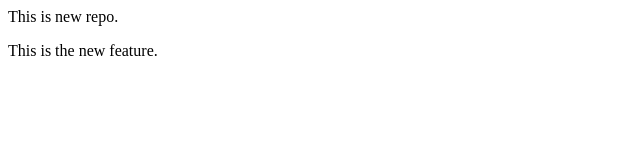
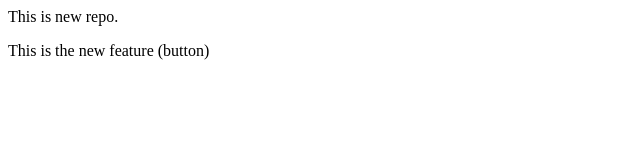
Before and after one commit to rudaykumar29-code/localrepo, a plain HTML site: page LocalRepo/index.html in a window 1280 px wide. Shown: the full height of the page, 0-640 px from the left. Drawn offline with Linux system fonts and the light colour scheme.

Commit message:
add new feature

```diff
--- a/LocalRepo/index.html
+++ b/LocalRepo/index.html
@@ -1,2 +1,2 @@
 <P>This is new repo.</P>
-<p>This is the new feature.</p>
+<p>This is the new feature (button)</p>
```
